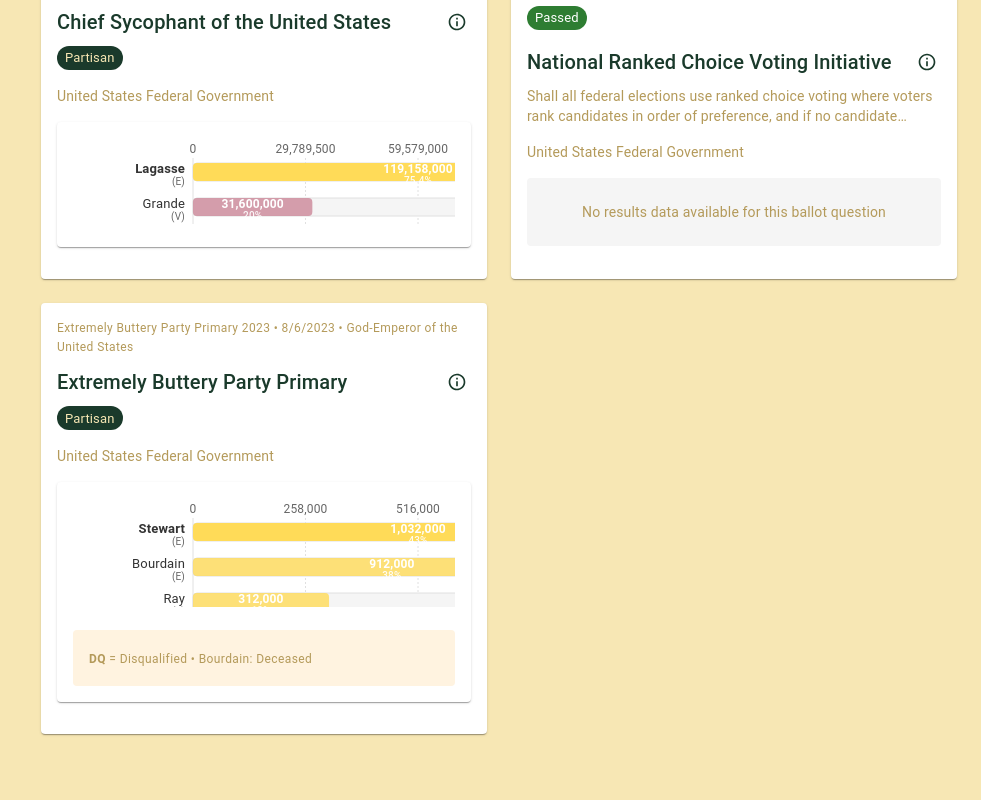
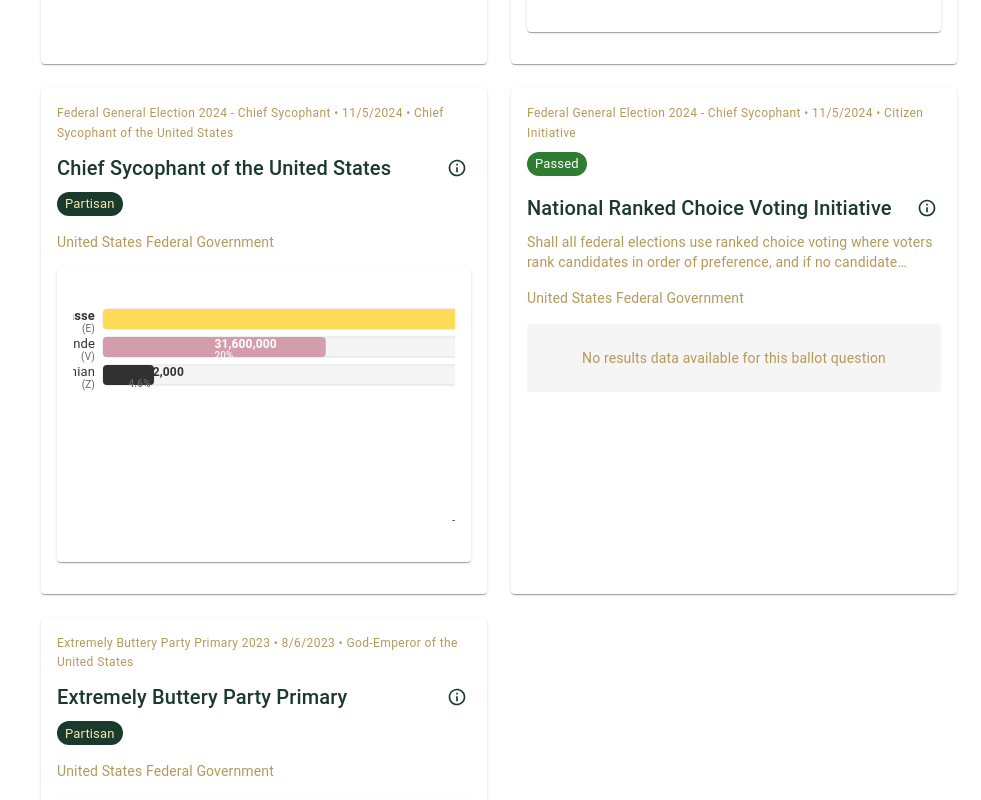
Before and after one commit to bryanlandia/election-stats-demo, a Next.js app: page / in a window 1280 px wide. Shown: the part 1300-2100 px from the top of the page, without its empty margins (299-1280 px from the left). Before the commit the page ends 2066 px from the top, so only its background shows below. Built offline with nearby package versions, Linux system fonts and the light colour scheme.

Commit message:
work on layout of results horizontalbarcharts, get rid of light gold bg

```diff
--- a/src/components/HorizontalBarChart.tsx
+++ b/src/components/HorizontalBarChart.tsx
@@ -1,5 +1,5 @@
 import { Candidate, ContestResult, Party, Ticket } from '@/types';
-import { Box, Paper, Typography } from '@mui/material';
+import { Box, Paper } from '@mui/material';
 import React from 'react';
 
 // Horizontal Bar Chart Component for Election Results
@@ -34,12 +34,12 @@ export const HorizontalBarChart: React.FC<HorizontalBarChartProps> = ({
   // Find the maximum votes for scaling
   const maxVotes = Math.max(...contestResult.results.map((r) => r.votes));
 
-  const chartHeight = sortedResults.length * 35 + 30; // Reduced from 50px to 35px per bar
-  const chartWidth = 600; // Reduced from 900 to 600 for more compact display
-  const leftMargin = 120; // Reduced from 160 to 120
+  const chartHeight = sortedResults.length * 75 + 30; // Reduced from 50px to 35px per bar
+  const chartWidth = 900;
+  const leftMargin = 30; // Reduced from 160 to 120
   const rightMargin = 30; // Reduced from 40 to 30
-  const barHeight = 18; // Reduced from 32 to 18 (about half)
-  const barSpacing = 17; // Reduced from 18 to 17
+  const barHeight = 20; // Reduced from 32 to 18 (about half)
+  const barSpacing = 8; // Reduced from 18 to 17
   const availableWidth = chartWidth - leftMargin - rightMargin;
 
   return (
@@ -50,7 +50,7 @@ export const HorizontalBarChart: React.FC<HorizontalBarChartProps> = ({
         <svg
           width={chartWidth}
           height={chartHeight}
-          style={{ maxWidth: '100%', height: 'auto' }}
+          style={{ maxWidth: '100%' }}
         >
           {/* Chart background */}
           <rect
@@ -60,35 +60,6 @@ export const HorizontalBarChart: React.FC<HorizontalBarChartProps> = ({
             height={chartHeight}
             fill="transparent"
           />
-
-          {/* Grid lines */}
-          {[0, 0.25, 0.5, 0.75, 1].map((fraction) => {
-            const x = leftMargin + availableWidth * fraction;
-            return (
-              <g key={fraction}>
-                <line
-                  x1={x}
-                  y1={20}
-                  x2={x}
-                  y2={chartHeight - 20}
-                  stroke="#e0e0e0"
-                  strokeWidth="1"
-                  strokeDasharray={
-                    fraction === 0 || fraction === 1 ? 'none' : '2,2'
-                  }
-                />
-                <text
-                  x={x}
-                  y={15}
-                  textAnchor="middle"
-                  fontSize="12"
-                  fill="#666"
-                >
-                  {formatNumber(Math.round(maxVotes * fraction))}
-                </text>
-              </g>
-            );
-          })}
 
           {/* Bars and labels */}
           {sortedResults.map((result, index) => {
@@ -178,7 +149,7 @@ export const HorizontalBarChart: React.FC<HorizontalBarChartProps> = ({
                 <text
                   x={leftMargin + Math.max(barWidth / 2, 25)} // Reduced from 30 to 25
                   y={y + barHeight / 2 + 1} // Adjusted vertical alignment
-                  textAnchor="middle"
+                  textAnchor="left"
                   fontSize="12" // Reduced from 13 to 12
                   fontWeight="600"
                   fill={barWidth > 60 ? 'white' : '#333'} // Reduced threshold from 80 to 60
@@ -190,7 +161,7 @@ export const HorizontalBarChart: React.FC<HorizontalBarChartProps> = ({
                 <text
                   x={leftMargin + Math.max(barWidth / 2, 25)} // Reduced from 30 to 25
                   y={y + barHeight / 2 + 12} // Reduced spacing from 16 to 12
-                  textAnchor="middle"
+                  textAnchor="left"
                   fontSize="10" // Reduced from 11 to 10
                   fontWeight="500"
                   fill={barWidth > 60 ? 'rgba(255,255,255,0.9)' : '#666'} // Reduced threshold from 80 to 60
@@ -250,37 +221,7 @@ export const HorizontalBarChart: React.FC<HorizontalBarChartProps> = ({
           </text>
         </svg>
       </Box>
-      {/* Legend for disqualified candidates */}
-      {sortedResults.some((r) => r.disqualified) && (
-        <Box sx={{ mt: 2, p: 2, bgcolor: '#fff3e0', borderRadius: 1 }}>
-          <Typography variant="caption" color="text.secondary">
-            <strong>DQ</strong> = Disqualified
-            {sortedResults
-              .filter((r) => r.disqualified)
-              .map((r) => {
-                let displayName = '';
-                let fullName = '';
-                if (r.ticketId && tickets[r.ticketId]) {
-                  displayName = tickets[r.ticketId].candidates
-                    .map((c) => getLastName(c.name))
-                    .join(' & ');
-                  fullName = tickets[r.ticketId].candidates
-                    .map((c) => c.name)
-                    .join(' & ');
-                } else if (r.candidateId && candidates[r.candidateId]) {
-                  displayName = getLastName(candidates[r.candidateId].name);
-                  fullName = candidates[r.candidateId].name;
-                }
-                return (
-                  <span key={r.ticketId || r.candidateId} title={fullName}>
-                    {' • '}
-                    {displayName}: {r.disqualificationReason}
-                  </span>
-                );
-              })}
-          </Typography>
-        </Box>
-      )}
+
     </Paper>
   );
 };
--- a/src/components/ThemeProviderWrapper.tsx
+++ b/src/components/ThemeProviderWrapper.tsx
@@ -16,7 +16,7 @@ const newCrampshireTheme = createTheme({
       contrastText: '#1A3A2B', // deep green
     },
     background: {
-      default: '#F7E7B4', // light gold
+      default: '#FFFFFF',
       paper: '#FFFFFF',
     },
     text: {
```
